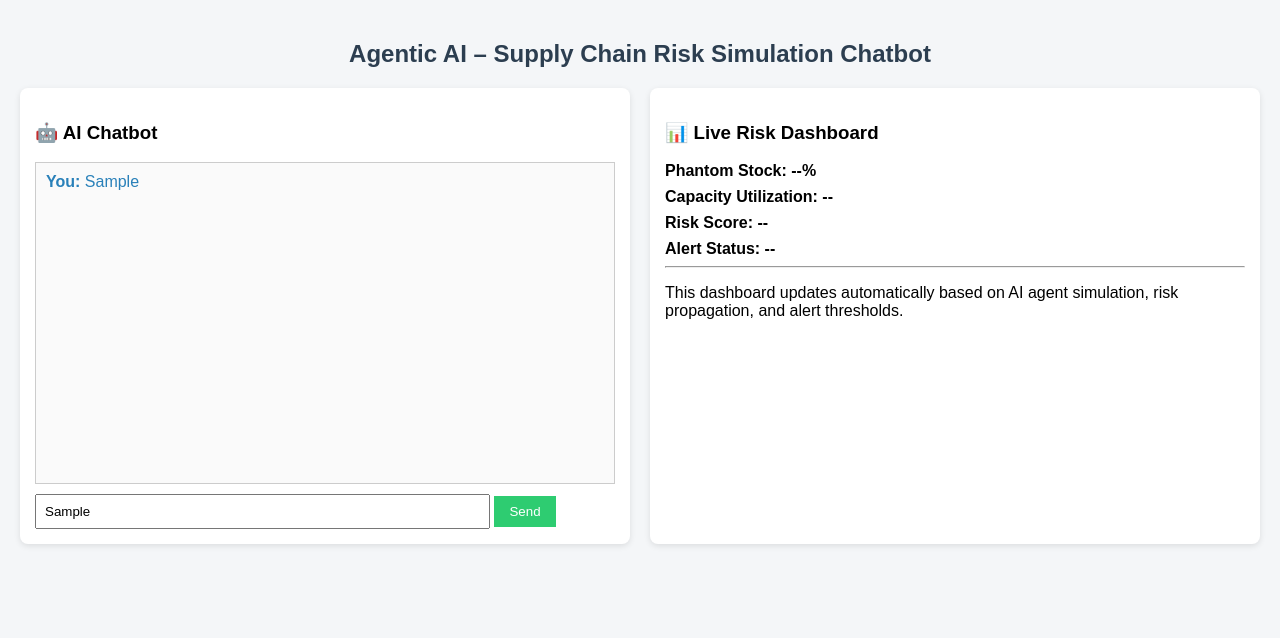
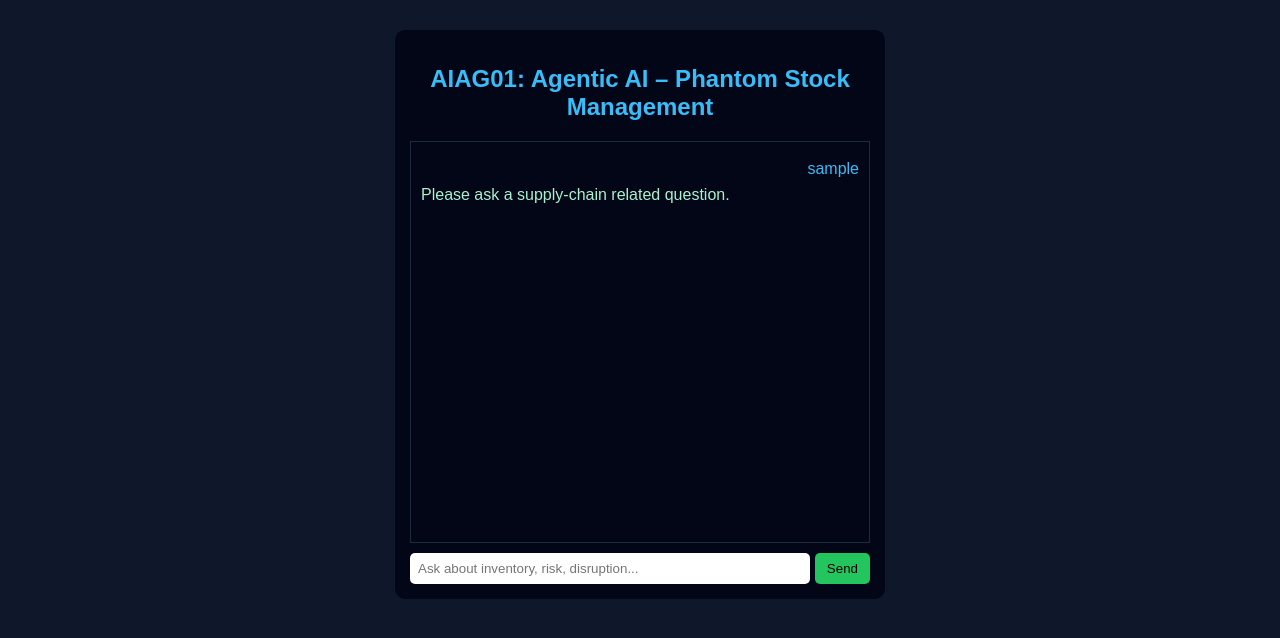
Before and after one commit to dajitha12-bot/chatbot, a website: page index.html in a window 1280 px wide. Both pictures are taken after typing "Sample" into the empty fields and a click on the button "Send". Drawn offline with Linux system fonts and the light colour scheme; no server answers.

Commit message:
Update index.html

```diff
--- a/index.html
+++ b/index.html
@@ -1,157 +1,155 @@
 <!DOCTYPE html>
 <html lang="en">
 <head>
-  <meta charset="UTF-8" />
-  <title>Simulation-Driven Multi-Agent AI Chatbot</title>
+<meta charset="UTF-8">
+<title>AIAG01 – Phantom Stock Management Chatbot</title>
 
-  <!-- ===================== CSS ===================== -->
 <style>
 body {
+  background: #0f172a;
   font-family: Arial, sans-serif;
-      background: #f4f6f8;
-      margin: 0;
-      padding: 20px;
+}
+
+.chat-container {
+  width: 460px;
+  margin: 30px auto;
+  background: #020617;
+  padding: 15px;
+  border-radius: 10px;
+  color: white;
 }
 
 h2 {
   text-align: center;
-      color: #2c3e50;
+  color: #38bdf8;
 }
 
-    .container {
-      display: grid;
-      grid-template-columns: 1fr 1fr;
-      gap: 20px;
-    }
-
-    .card {
-      background: white;
-      padding: 15px;
-      border-radius: 8px;
-      box-shadow: 0 2px 6px rgba(0,0,0,0.1);
-    }
-
-    #chatBox {
-      height: 300px;
+#chat-box {
+  height: 380px;
   overflow-y: auto;
-      border: 1px solid #ccc;
   padding: 10px;
+  border: 1px solid #1e293b;
   margin-bottom: 10px;
-      background: #fafafa;
 }
 
 .user {
-      color: #2980b9;
-      margin-bottom: 5px;
+  text-align: right;
+  color: #38bdf8;
+  margin: 8px 0;
 }
 
-    .ai {
-      color: #27ae60;
-      margin-bottom: 10px;
+.bot {
+  text-align: left;
+  color: #a7f3d0;
+  margin: 8px 0;
+}
+
+.input-area {
+  display: flex;
 }
 
 input {
-      width: 75%;
+  flex: 1;
   padding: 8px;
+  border-radius: 5px;
+  border: none;
 }
 
 button {
-      padding: 8px 15px;
-      background: #2ecc71;
-      color: white;
+  margin-left: 5px;
+  background: #22c55e;
   border: none;
+  padding: 8px 12px;
+  border-radius: 5px;
   cursor: pointer;
 }
-
-    button:hover {
-      background: #27ae60;
-    }
-
-    .metric {
-      margin: 8px 0;
-      font-weight: bold;
-    }
-
-    .high { color: red; }
-    .medium { color: orange; }
-    .low { color: green; }
 </style>
 </head>
 
 <body>
 
-<h2>Agentic AI – Supply Chain Risk Simulation Chatbot</h2>
+<div class="chat-container">
+  <h2>AIAG01: Agentic AI – Phantom Stock Management</h2>
 
-<div class="container">
+  <div id="chat-box"></div>
 
-  <!-- ===================== CHATBOT ===================== -->
-  <div class="card">
-    <h3>🤖 AI Chatbot</h3>
-
-    <div id="chatBox"></div>
-
-    <input id="userInput" placeholder="Ask about supplier risk, phantom stock..." />
+  <div class="input-area">
+    <input id="userInput" placeholder="Ask about inventory, risk, disruption..." />
     <button onclick="sendMessage()">Send</button>
   </div>
-
-  <!-- ===================== DASHBOARD ===================== -->
-  <div class="card">
-    <h3>📊 Live Risk Dashboard</h3>
-
-    <div class="metric">Phantom Stock: <span id="phantom">--</span>%</div>
-    <div class="metric">Capacity Utilization: <span id="capacity">--</span></div>
-    <div class="metric">Risk Score: <span id="risk">--</span></div>
-    <div class="metric">Alert Status: <span id="alert">--</span></div>
-
-    <hr />
-
-    <p>
-      This dashboard updates automatically based on
-      AI agent simulation, risk propagation, and alert thresholds.
-    </p>
 </div>
 
-</div>
+<script>
+const responses = [
+  // 1️⃣ Phantom Stock Detection
+  { k:["phantom"], a:"Yes. Phantom stock is detected mainly in Tier-2 and Tier-3 suppliers due to inaccurate and delayed reporting." },
+  { k:["highest discrepancy"], a:"Supplier S3 currently shows the highest inventory discrepancy." },
+  { k:["supplier s3"], a:"Supplier S3 reported 1200 units, but AI predicts only 760 units are actually available." },
+  { k:["how much phantom"], a:"Approximately 20% phantom stock exists across all tiers today." },
+  { k:["most vulnerable tier"], a:"Tier-3 is the most vulnerable tier to phantom stock issues." },
 
-<!-- ===================== JAVASCRIPT ===================== -->
-<script>
-  async function sendMessage() {
-    const input = document.getElementById("userInput");
-    const chatBox = document.getElementById("chatBox");
+  // 2️⃣ Multi-Tier Visibility
+  { k:["inventory status"], a:"Tier-1 inventory is stable. Tier-2 has moderate inconsistencies. Tier-3 visibility is low." },
+  { k:["tier-3 suppliers"], a:"Tier-3 suppliers T3-A and T3-C are not providing real-time updates." },
+  { k:["missing signals"], a:"Suppliers T2-B, T3-A, and T3-C have delayed or missing signals." },
 
-    if (!input.value) return;
+  // 3️⃣ Disruption Detection
+  { k:["machine breakdown"], a:"Yes. Tier-3 Supplier T3-A reported a machine breakdown recently." },
+  { k:["labor shortage"], a:"Labor shortages detected at Tier-2 Supplier T2-C and Tier-3 Supplier T3-B." },
+  { k:["production delays"], a:"Abnormal production delays were detected in the last 24 hours." },
 
-    // Show user message
-    chatBox.innerHTML += `<div class="user"><b>You:</b> ${input.value}</div>`;
+  // 4️⃣ Risk Prediction
+  { k:["stock-out"], a:"There is a 42% probability of Tier-1 stock-out in the next 7 days." },
+  { k:["t3-a fails"], a:"If Supplier T3-A fails, Tier-1 production will drop by approximately 27%." },
+  { k:["systemic risk"], a:"Supplier T3-A poses the highest systemic risk." },
 
-    // Call backend
-    const response = await fetch("http://localhost:3000/chat", {
-      method: "POST",
-      headers: { "Content-Type": "application/json" },
-      body: JSON.stringify({ message: input.value })
-    });
+  // 5️⃣ Capacity Validation
+  { k:["over-reporting"], a:"Suppliers T2-B and T3-A are over-reporting production capacity." },
+  { k:["efficiency"], a:"Tier-3 suppliers are operating below expected efficiency levels." },
 
-    const data = await response.json();
+  // 6️⃣ Decision Support
+  { k:["corrective"], a:"Immediate actions include manual verification, buffer inventory activation, and supplier audits." },
+  { k:["manual verification"], a:"Suppliers T3-A, T3-C, and T2-B require manual verification." },
+  { k:["alternative suppliers"], a:"Recommended alternatives include suppliers T2-D and T3-D." },
 
-    // Show AI response
-    chatBox.innerHTML += `<div class="ai"><b>AI:</b> ${data.answer}</div>`;
-    chatBox.scrollTop = chatBox.scrollHeight;
+  // 7️⃣ Dashboard
+  { k:["dashboard"], a:"Dashboard highlights phantom stock levels, disruption probability, and confidence scores." },
+  { k:["alerts"], a:"Three alerts triggered today: phantom stock mismatch, machine failure, and capacity drop." },
 
-    // Update dashboard
-    document.getElementById("phantom").innerText = data.metrics.phantom;
-    document.getElementById("capacity").innerText =
-      (data.metrics.capacityUtilization * 100).toFixed(1) + "%";
+  // 8️⃣ Simulation
+  { k:["simulate"], a:"Simulation shows Tier-3 disruption causes Tier-1 shortages within 3 days." },
+  { k:["30%"], a:"A 30% Tier-2 capacity drop results in cascading delays across tiers." },
 
-    document.getElementById("risk").innerText = data.metrics.risk;
+  // 9️⃣ Executive
+  { k:["health score"], a:"Overall supply-chain health score is 71 out of 100." },
+  { k:["top 3"], a:"Top risks: Tier-3 phantom stock, delayed updates, and over-reported capacity." },
 
-    const alertEl = document.getElementById("alert");
-    alertEl.innerText = data.metrics.alert;
+  // 🔟 Natural Chatbot
+  { k:["enough stock"], a:"No. Verified inventory indicates insufficient stock for next week’s demand." },
+  { k:["silently failing"], a:"Supplier T3-A is silently failing with capacity and reporting issues." },
+  { k:["false inventory"], a:"Yes. Planning is impacted by phantom stock in lower tiers." }
+];
 
-    if (data.metrics.alert.includes("HIGH")) alertEl.className = "high";
-    else if (data.metrics.alert.includes("MEDIUM")) alertEl.className = "medium";
-    else alertEl.className = "low";
+function sendMessage() {
+  const input = document.getElementById("userInput").value.toLowerCase();
+  const chat = document.getElementById("chat-box");
 
-    input.value = "";
+  if (!input) return;
+
+  chat.innerHTML += `<div class="user">${input}</div>`;
+
+  let reply = "Please ask a supply-chain related question.";
+
+  for (let r of responses) {
+    if (r.k.some(word => input.includes(word))) {
+      reply = r.a;
+      break;
+    }
+  }
+
+  chat.innerHTML += `<div class="bot">${reply}</div>`;
+  document.getElementById("userInput").value = "";
+  chat.scrollTop = chat.scrollHeight;
 }
 </script>
 
```
Lines whose indentation alone changed are shown as unchanged.
